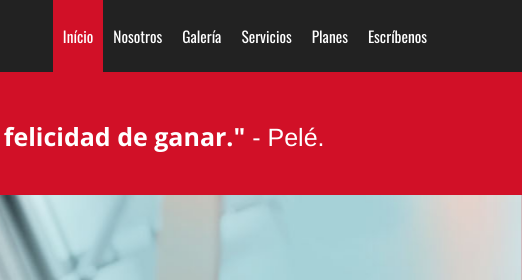
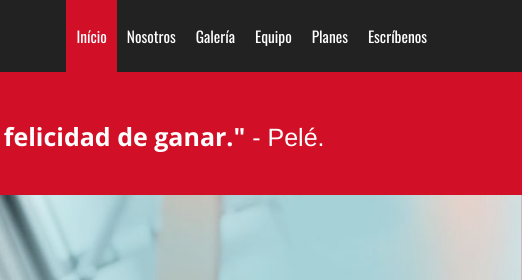
Before and after one commit to guiberraMX/gym, a plain HTML site: page index.html in a window 1280 px wide. Shown: the top 280 px of the page, 758-1280 px from the left. Drawn offline with nearby package versions, Linux system fonts and the light colour scheme.

Commit message:
nav
brand

```diff
--- a/index.html
+++ b/index.html
@@ -45,7 +45,7 @@
 
           <li><a href="#aboutUs" class="scroll-link">Nosotros</a></li>
           <li><a href="#work" class="scroll-link">Galería</a></li>
-          <li><a href="#services" class="scroll-link">Servicios</a></li>
+          <li><a href="#services" class="scroll-link">Equipo</a></li>
           <li><a href="#plans" class="scroll-link">Planes</a></li>
 
           <!--/.navbar-co
```
